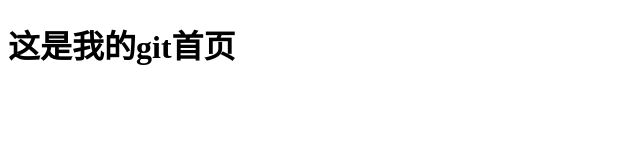
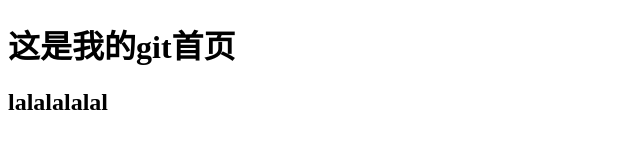
Before and after one commit to chenche0926/MyFirstProject, a plain HTML site: page index.html in a window 1280 px wide. Shown: the whole page, without its empty margins (0-640 px from the left). Drawn offline with Linux system fonts and the light colour scheme.

Commit message:
添加了h2标签

```diff
--- a/index.html
+++ b/index.html
@@ -6,5 +6,6 @@
 	</head>
 	<body>
 		<h1>这是我的git首页</h1>
+		<h2>lalalalalal</h2>
 	</body>
 </html>
```
